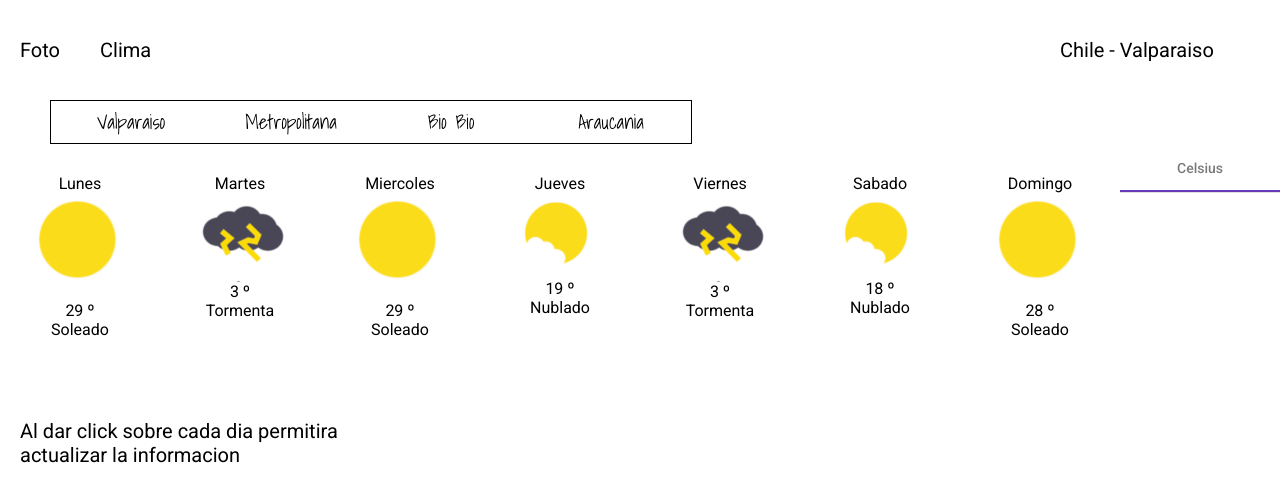
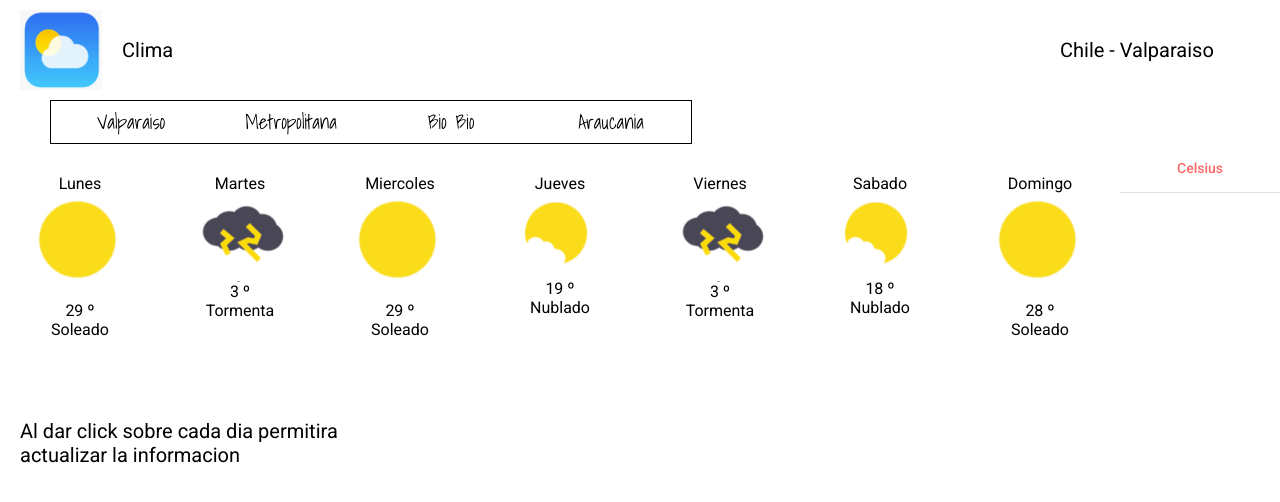
Before and after one commit to DanRepositories/IngWeb-QuizFrontEnd, an Angular app in the folder Wheather-app/: page / in a window 1280 px wide. Shown: the top 502 px of the page. Built offline with nearby package versions, Linux system fonts and the light colour scheme.

Commit message:
Se terminan de arreglar algunos estilos

```diff
--- a/Wheather-app/src/app/components/header/header.component.html
+++ b/Wheather-app/src/app/components/header/header.component.html
@@ -1,5 +1,5 @@
 <div class="titles">
-  <span>Foto</span>
+  <img src="../../../assets/weather-icon.png" class="weather-icon">
   <span>Clima</span>
   <span class="title-two">Chile - {{ selectedRegion }}</span>
 </div>
--- a/Wheather-app/src/app/components/header/header.component.scss
+++ b/Wheather-app/src/app/components/header/header.component.scss
@@ -2,6 +2,11 @@
 
   display: flex;
   flex-direction: column;
+
+  .weather-icon {
+    height: 80%;
+    margin-left: 20px;
+  }
 
   .titles {
     display: flex;
--- a/Wheather-app/src/app/components/weather-section/weather-section.component.scss
+++ b/Wheather-app/src/app/components/weather-section/weather-section.component.scss
@@ -33,4 +33,12 @@
     width: 350px;
     font-size: 20px;
   }
+
+  ::ng-deep .mat-tab-label-active {
+    color: red;
+  }
+
+  ::ng-deep .mat-ink-bar {
+    display: none;
+  }
 }
--- a/Wheather-app/src/app/components/weather-section/weather-section.component.ts
+++ b/Wheather-app/src/app/components/weather-section/weather-section.component.ts
@@ -14,7 +14,7 @@ export class WeatherSectionComponent implements OnInit {
   showCelsius: boolean = true;
 
   constructor(private helper: HelperService) {
-    this.region = new Region(NAMES_REGIONS[0], 0);
+    this.region = new Region(NAMES_REGIONS[0]);
   }
 
   ngOnInit() {
```
